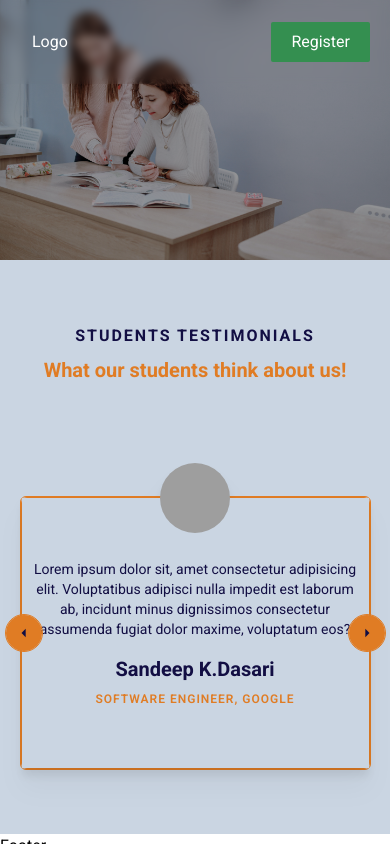
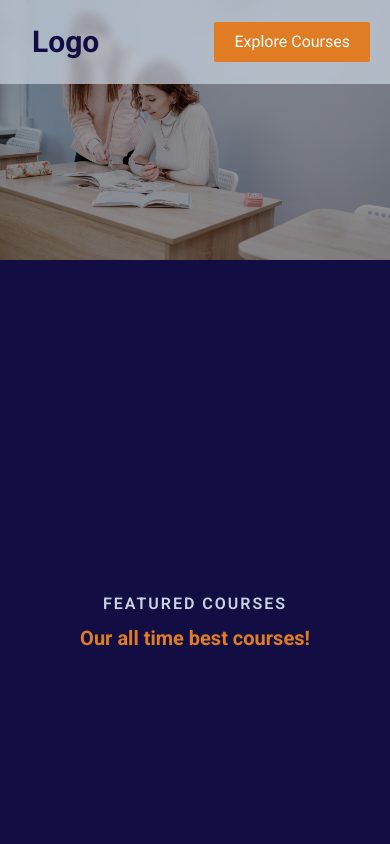
Before and after one commit to sandeepkdasari143/edutech-landing-page, a React (Vite) app: page / in a window 390 px wide. Built offline with nearby package versions, Linux system fonts and the light colour scheme; grey boxes are pictures that could not be loaded.

Commit message:
Courses section started

```diff
--- a/src/components/Header/Header.jsx
+++ b/src/components/Header/Header.jsx
@@ -24,7 +24,7 @@ const Header = () => {
                         <Link className={styles.NavItem} to="/contact">Contact</Link>
                     </Stack>
                     {/* Call to Action Button */}
-                    <button className={styles.CTABtn}>Register</button>
+                    <button className={styles.CTABtn}>Explore Courses</button>
                 </Stack>
             </Box>
 
@@ -33,11 +33,11 @@ const Header = () => {
 }
 
 const styles = {
-    Header:" h-[10vh] absolute inset-x-0 z-10 px-5 md:px-16 transparent backdrop-blur-sm",
-    Logo: "cursor-pointer flex flex-row gap-3 text-white",
+    Header:" h-[10vh] absolute inset-x-0 z-10 px-5 md:px-16 bg-[#CAD5E2]/70 backdrop-blur-sm",
+    Logo: "cursor-pointer flex flex-row gap-3 text-[#120E43] font-bold text-3xl",
     NavBar:"hidden md:flex transition-all duration-500 ease-in-out",
-    NavItem:"text-[#FBCFE8]",
-    CTABtn: "bg-[#348f50] text-[#ffffff] px-5 py-2 rounded-sm",
+    NavItem:"text-[#120E43] font-medium text-lg",
+    CTABtn: "bg-[#E07C24] text-[#ffffff] px-5 py-2 rounded-sm",
 }
 
 export default Header
--- a/src/pages/Home/Home.jsx
+++ b/src/pages/Home/Home.jsx
@@ -3,6 +3,7 @@ import Box from '@mui/material/Box';
 import Stack from '@mui/material/Stack';
 import Hero from '../../components/Hero/Hero';
 import Testimonials from './sections/Testimonials/Testimonials';
+import Courses from './sections/Courses/Courses';
 
 
 const Home = () => {
@@ -10,6 +11,7 @@ const Home = () => {
         <Box>
             <main>
                 <Hero />
+                <Courses />
                 <Testimonials />
             </main>
         </Box>
--- /dev/null
+++ b/src/pages/Home/sections/Courses/Courses.jsx
@@ -0,0 +1,23 @@
+import React from 'react'
+import Stack from '@mui/material/Stack';
+
+const Courses = () => {
+    return (
+        <Stack component={"section"} spacing={1} className={styles.coursesWrapper}>
+            <Stack spacing={1}>
+                <h3 className='font-semibold text-[#CAD5E2] text-center uppercase tracking-[2px]'>featured courses</h3>
+                <h1 className='text-[#E07C24] text-center font-bold text-xl md:text-3xl capitalcase'>Our all time best courses!</h1>
+            </Stack>
+
+            <div className={styles.coursesContainer}>
+
+            </div>
+        </Stack>
+    )
+}
+
+const styles ={
+    coursesWrapper: "h-[100vh] bg-[#120E43] gap-28 py-16 items-center justify-center",
+    coursesContainer: "",
+}
+export default Courses
--- a/src/pages/Home/sections/Testimonials/Testimonials.jsx
+++ b/src/pages/Home/sections/Testimonials/Testimonials.jsx
@@ -19,7 +19,7 @@ const Testimonials = () => {
 
             <div className={styles.testimonialContainer}>
 
-                <div className='relative border border-[#E07C24] rounded-md flex items-center'>
+                <div className='relative group border border-[#E07C24] rounded-md flex items-center'>
                     <div className='absolute -left-[17px] md:-left-[30px] z-10 border rounded-full border-[#E07C24]'>
                         <IconButton onClick={()=>testimonialIndex>0 && setTestimonialIndex(testimonialIndex-1)}
                         className={styles.arrow}><ArrowLeftIcon className="text-xl md:text-3xl lg:text-4xl"/></IconButton>
@@ -41,6 +41,6 @@ const Testimonials = () => {
 const styles = {
     testimonialsWrapper:"w-[100%] bg-[#CAD5E2] flex flex-col items-center justify-around gap-28 py-16",
     testimonialContainer:"border border-[#E07C24] rounded-md w-[90%] md:w-[75%] lg:w-[60%] mx-auto flex items-center gap-3",
-    arrow: 'transition-all duration-500 linear border bg-[#E07C24] hover:bg-[#E07C24] text-[#120E43]',
+    arrow: 'transition-all duration-700 linear border bg-[#E07C24] hover:bg-[#E07C24] text-[#120E43]',
 }
 export default Testimonials
```
